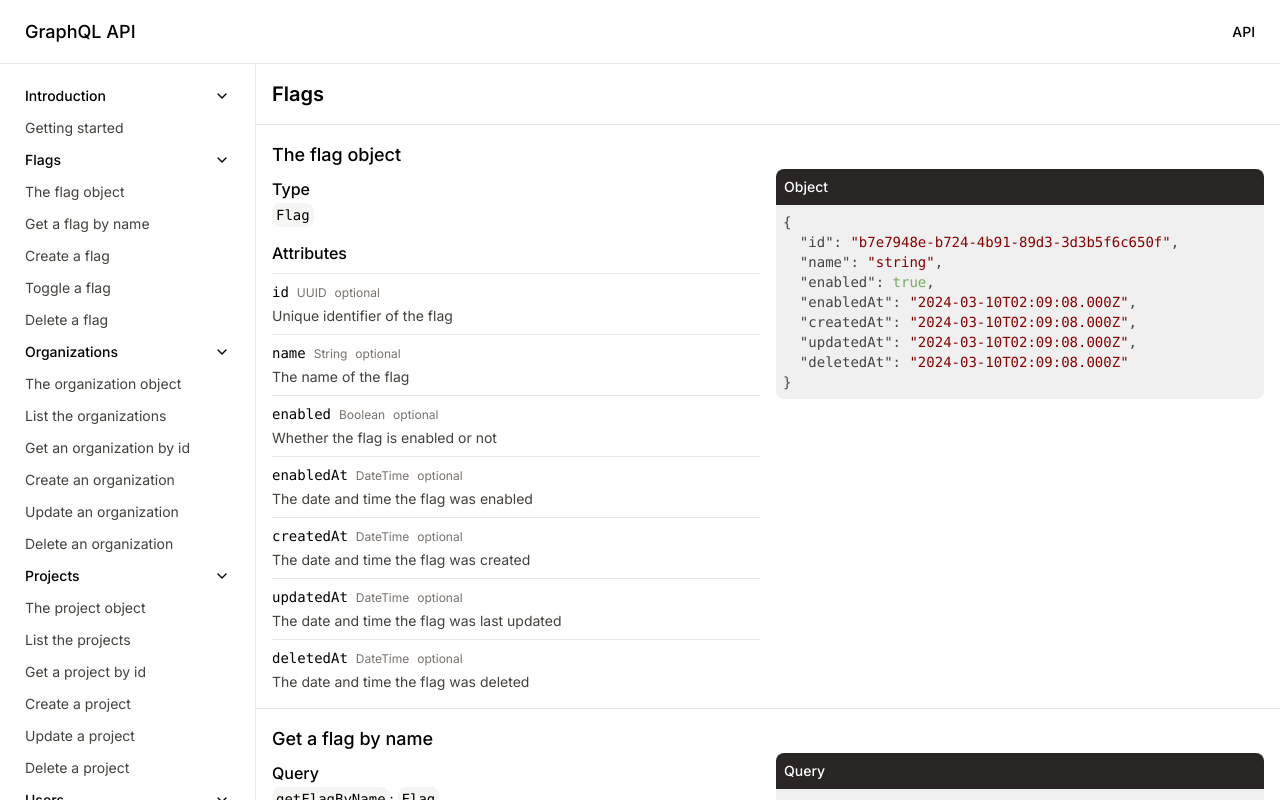
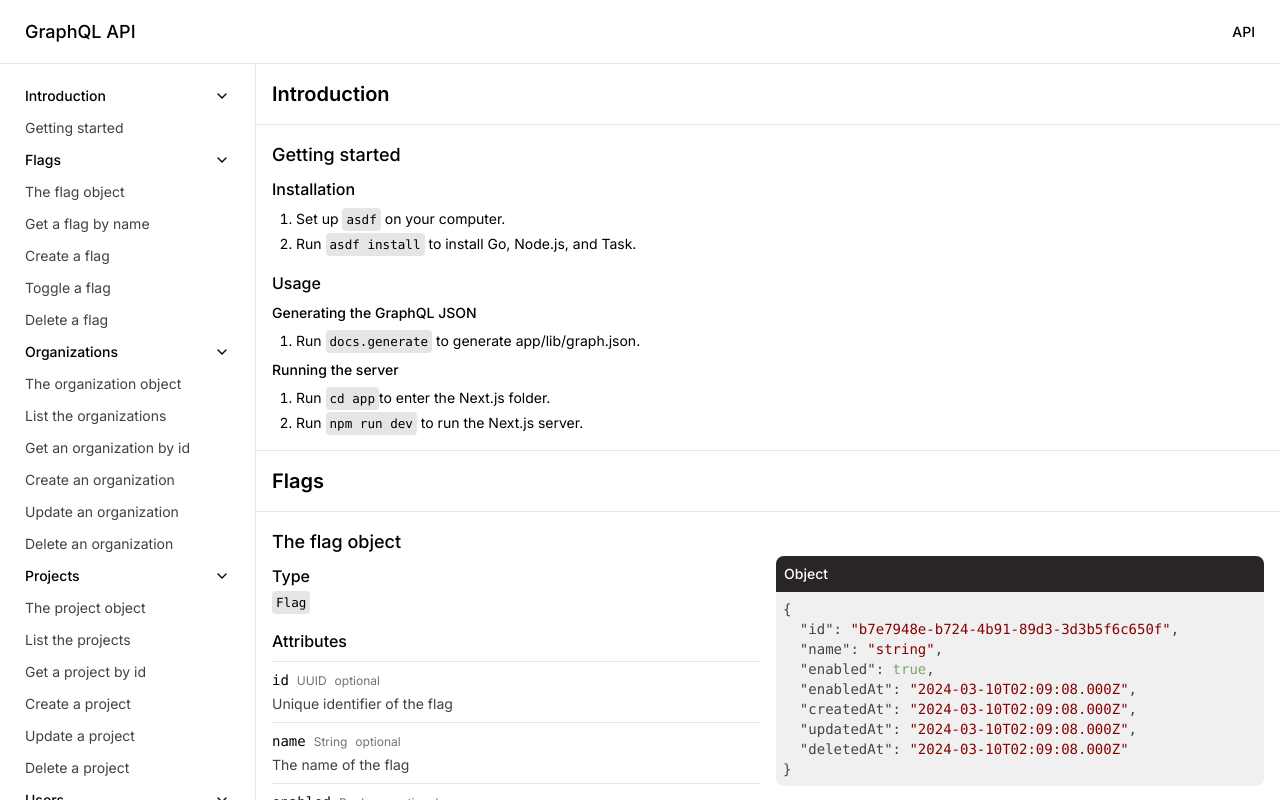
Before and after one commit to martinthenth/graphql-docs, a Next.js app in the folder app/: page / in a window 1280 px wide. Built offline with nearby package versions, Linux system fonts and the light colour scheme.

Commit message:
Add introduction text

```diff
--- /dev/null
+++ b/app/app/(docs)/content-intro.tsx
@@ -0,0 +1,67 @@
+import Image from "next/image";
+import { HTMLAttributes } from "react";
+import { Code } from "@/components/ui/code";
+import { Grid } from "@/components/ui/grid";
+import { List, ListItem } from "@/components/ui/list";
+import { H2, H3, H4, H5, P } from "@/components/ui/typography";
+
+interface DocsContentIntroProps extends HTMLAttributes<HTMLDivElement> {}
+
+export function DocsContentIntro({}: DocsContentIntroProps) {
+  return (
+    <Grid>
+      <div className="p-4">
+        <H2>Introduction</H2>
+      </div>
+      <Grid gap="sm" className="p-4 border-t">
+        <header>
+          <H3>Getting started</H3>
+        </header>
+        <Grid gap="md" items="start" className="grid-cols-2">
+          <Grid gap="md">
+            <Grid gap="sm">
+              <H4>Installation</H4>
+              <List>
+                <ListItem>
+                  <P>
+                    Set up <Code>asdf</Code> on your computer.
+                  </P>
+                </ListItem>
+                <ListItem>
+                  <P>
+                    Run <Code>asdf install</Code> to install Go, Node.js, and Task.
+                  </P>
+                </ListItem>
+              </List>
+            </Grid>
+            <Grid gap="sm">
+              <H4>Usage</H4>
+              <H5>Generating the GraphQL JSON</H5>
+              <List>
+                <ListItem>
+                  <P>
+                    Run <Code>docs.generate</Code> to generate app/lib/graph.json.
+                  </P>
+                </ListItem>
+              </List>
+              <H5>Running the server</H5>
+              <List>
+                <ListItem>
+                  <P>
+                    Run <Code>cd app</Code>to enter the Next.js folder.
+                  </P>
+                </ListItem>
+                <ListItem>
+                  <P>
+                    Run <Code>npm run dev</Code> to run the Next.js server.
+                  </P>
+                </ListItem>
+              </List>
+            </Grid>
+          </Grid>
+          <Grid></Grid>
+        </Grid>
+      </Grid>
+    </Grid>
+  );
+}
--- a/app/app/(docs)/content-list-item.tsx
+++ b/app/app/(docs)/content-list-item.tsx
@@ -1,6 +1,7 @@
 import { uuid4 } from "@/lib/uuid";
 import { APIDocsArticle, APIInput, APIType, APITypeField, APITypeFieldArgument } from "@/types";
 import { HTMLAttributes } from "react";
+import { Code } from "@/components/ui/code";
 import { CodeBlock } from "@/components/ui/codeblock";
 import { Flex } from "@/components/ui/flex";
 import { Grid } from "@/components/ui/grid";
@@ -32,16 +33,11 @@ export function DocsContentListItem({ article, className }: DocsContentListItemP
             <header className="py-2">
               <H4>{isType ? "Type" : article.type}</H4>
               <P className="pt-1">
-                {isType && <code className="p-1 rounded-lg bg-stone-100">{article.type}</code>}
+                {isType && <Code>{article.type}</Code>}
                 {(isQuery || isMutation) && (
                   <>
-                    <code className="p-1 rounded-lg bg-stone-100">
-                      {(article.definition as APITypeField).name}
-                    </code>
-                    :{" "}
-                    <code className="p-1 rounded-lg bg-stone-100">
-                      {(article.definition as APITypeField).type}
-                    </code>
+                    <Code>{(article.definition as APITypeField).name}</Code>:{" "}
+                    <Code>{(article.definition as APITypeField).type}</Code>
                   </>
                 )}
               </P>
--- a/app/app/(docs)/content-list.tsx
+++ b/app/app/(docs)/content-list.tsx
@@ -9,9 +9,9 @@ interface DocsContentListProps extends HTMLAttributes<HTMLDivElement> {
   articles: APIDocsArticle[];
 }
 
-export function DocsContentList({ articles, title }: DocsContentListProps) {
+export function DocsContentList({ articles, className, title }: DocsContentListProps) {
   return (
-    <Grid>
+    <Grid className={className}>
       <div className="p-4">
         <H2>{title}</H2>
       </div>
--- a/app/app/(docs)/content.tsx
+++ b/app/app/(docs)/content.tsx
@@ -1,6 +1,7 @@
 import { APIDocs } from "@/types";
 import { HTMLAttributes } from "react";
 import { Grid } from "@/components/ui/grid";
+import { DocsContentIntro } from "./content-intro";
 import { DocsContentList } from "./content-list";
 
 interface DocsContentProps extends HTMLAttributes<HTMLDivElement> {
@@ -12,9 +13,15 @@ export function DocsContent({ className, docs }: DocsContentProps) {
 
   return (
     <main className={classNames}>
-      <Grid gap="lg">
+      <Grid>
+        <DocsContentIntro />
         {docs.sections.map((section) => (
-          <DocsContentList key={section.id} title={section.title} articles={section.articles} />
+          <DocsContentList
+            key={section.id}
+            title={section.title}
+            articles={section.articles}
+            className="border-t"
+          />
         ))}
       </Grid>
     </main>
--- /dev/null
+++ b/app/components/ui/code.tsx
@@ -0,0 +1,11 @@
+import { HTMLAttributes } from "react";
+
+interface CodeProps extends HTMLAttributes<HTMLHeadingElement> {}
+
+export function Code({ children, ...props }: CodeProps) {
+  return (
+    <code className="p-1 rounded bg-stone-200" style={{ fontSize: "90%" }} {...props}>
+      {children}
+    </code>
+  );
+}
--- /dev/null
+++ b/app/components/ui/list.tsx
@@ -0,0 +1,12 @@
+import { HTMLAttributes } from "react";
+
+interface ListProps extends HTMLAttributes<HTMLHeadingElement> {}
+interface ListItemProps extends HTMLAttributes<HTMLHeadingElement> {}
+
+export function List({ children }: ListProps) {
+  return <ol className="list-decimal space-y-1 pl-6 text-sm">{children}</ol>;
+}
+
+export function ListItem({ children }: ListItemProps) {
+  return <li>{children}</li>;
+}
```
